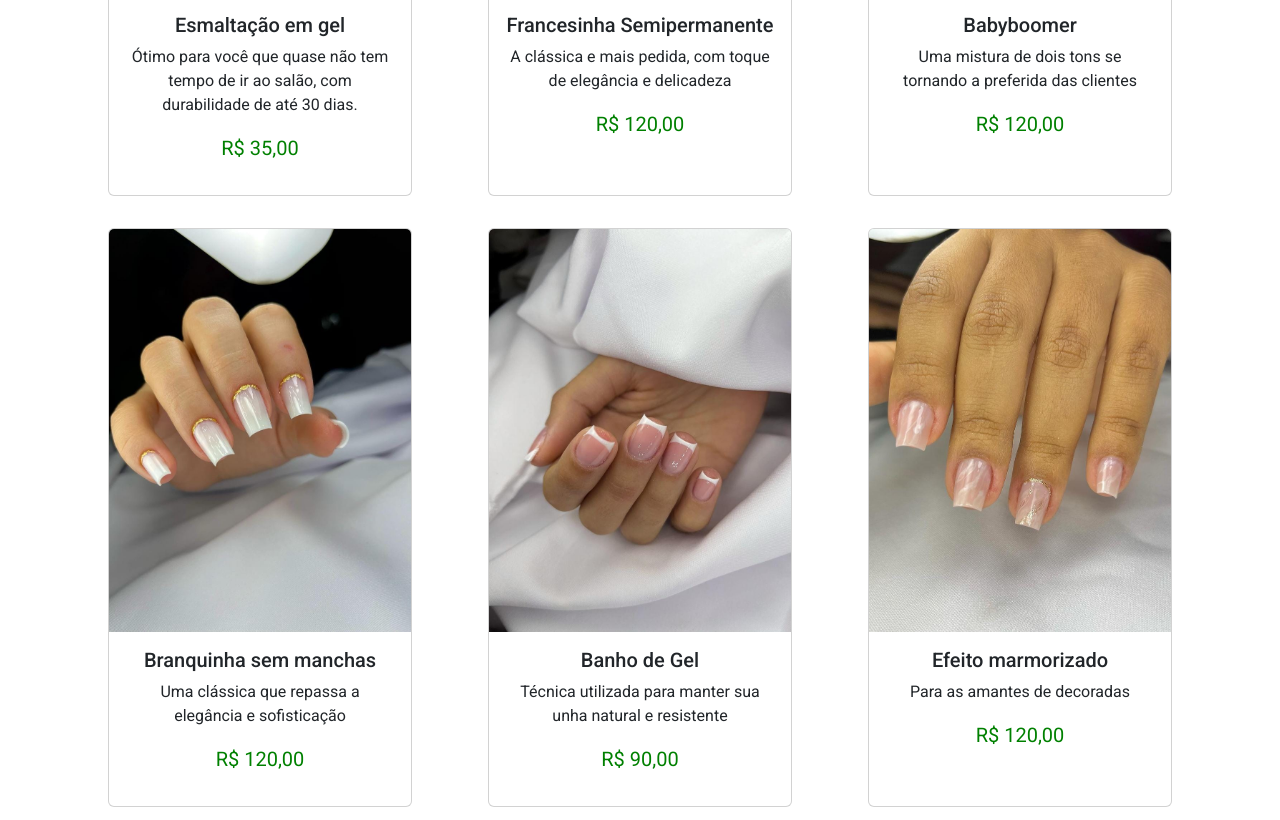
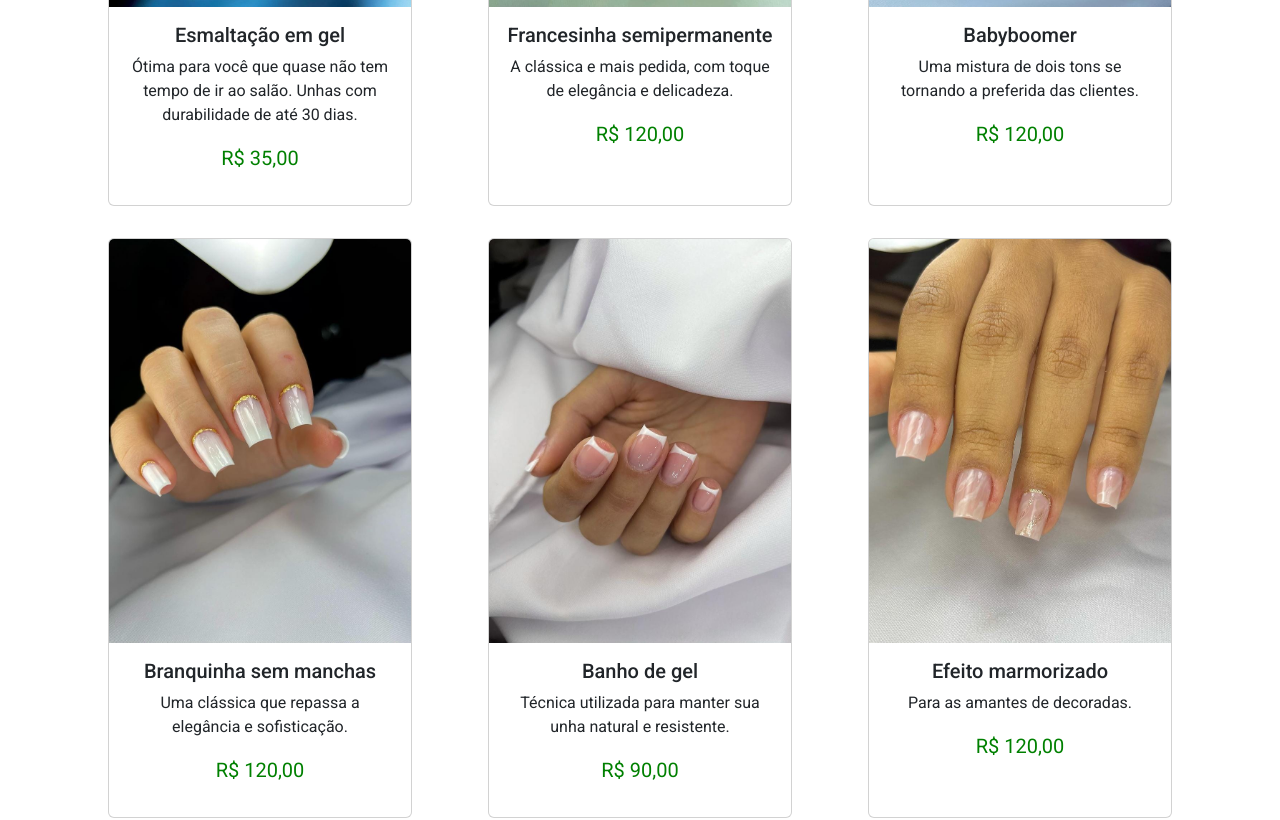
Before and after one commit to R4fael-Andrade/Studio_Manicure, a plain HTML site: page index.html in a window 1280 px wide. Shown: the part 1056-1876 px from the top of the page. Drawn offline with nearby package versions, Linux system fonts and the light colour scheme.

Commit message:
corrigindo descricoes

```diff
--- a/index.html
+++ b/index.html
@@ -100,7 +100,7 @@
         <section id="modelos">
           <div class="container">
             <div class="row">
-              <h2 class="text-tittle text-center text-colored p-4">Modelos</h2>
+              <h1 class="text-tittle text-center text-colored p-4 text-border">Modelos</h1>
             </div>
             <div class="row justify-content-center">
                 <div class="col-sm-12 col-md-6 col-lg-4 col-xl-4 p-3">
@@ -108,7 +108,7 @@
                     <img src="./images/carousel-1.jfif" class="card-img-top w-100" alt="Unha feita com esmaltação em gel">
                     <div class="card-body">
                       <h5 class="text-center">Esmaltação em gel</h5>
-                      <p class="card-text text-center">Ótimo para você que quase não tem tempo de ir ao salão, com durabilidade de até 30 dias.</p>
+                      <p class="card-text text-center">Ótima para você que quase não tem tempo de ir ao salão. Unhas com durabilidade de até 30 dias.</p>
                       <p class="text-preco text-center">R$ 35,00</p>
                     </div>
                   </div>
@@ -118,8 +118,8 @@
                   <div class="card m-auto h-100" style="width: 19rem;">
                     <img src="./images/francesinha-semipermanente.jfif" class="card-img-top w-100" alt=".Unha feita como francesinha">
                     <div class="card-body">
-                      <h5 class="text-center">Francesinha Semipermanente</h5>
-                      <p class="card-text text-center">A clássica e mais pedida, com toque de elegância e delicadeza</p>
+                      <h5 class="text-center">Francesinha semipermanente</h5>
+                      <p class="card-text text-center">A clássica e mais pedida, com toque de elegância e delicadeza.</p>
                       <p class="text-preco text-center">R$ 120,00</p>
                     </div>
                   </div>
@@ -130,7 +130,7 @@
                     <img src="./images/babyboomer.jfif" class="card-img-top w-100" alt="Unha feita babyboomer">
                     <div class="card-body">
                       <h5 class="text-center">Babyboomer</h5>
-                      <p class="card-text text-center">Uma mistura de dois tons se tornando a preferida das clientes</p>
+                      <p class="card-text text-center">Uma mistura de dois tons se tornando a preferida das clientes.</p>
                       <p class="text-preco text-center">R$ 120,00</p>
                     </div>
                   </div>
@@ -141,7 +141,7 @@
                     <img src="./images/branquinha-sem-manchas.jfif" class="card-img-top w-100" alt="Unha feita no modelo branquinha sem manchas">
                     <div class="card-body">
                       <h5 class="text-center">Branquinha sem manchas</h5>
-                      <p class="card-text text-center">Uma clássica que repassa a elegância e sofisticação</p>
+                      <p class="card-text text-center">Uma clássica que repassa a elegância e sofisticação.</p>
                       <p class="text-preco text-center">R$ 120,00</p>
                     </div>
                   </div>
@@ -151,8 +151,8 @@
                   <div class="card m-auto h-100" style="width: 19rem;">
                     <img src="./images/banho-gel.jfif" class="card-img-top w-100" alt="Unha feita banhada em gel">
                     <div class="card-body">
-                      <h5 class="text-center">Banho de Gel</h5>
-                      <p class="card-text text-center">Técnica utilizada para manter sua unha natural e resistente</p>
+                      <h5 class="text-center">Banho de gel</h5>
+                      <p class="card-text text-center">Técnica utilizada para manter sua unha natural e resistente.</p>
                       <p class="text-preco text-center">R$ 90,00</p>
                     </div>
                   </div>
@@ -163,7 +163,7 @@
                     <img src="./images/marmorizado.jfif" class="card-img-top w-100" alt="unha feita com efeito marmorizado">
                     <div class="card-body">
                       <h5 class="text-center">Efeito marmorizado</h5>
-                      <p class="card-text text-center">Para as amantes de decoradas</p>
+                      <p class="card-text text-center">Para as amantes de decoradas.</p>
                       <p class="text-preco text-center">R$ 120,00</p>
                     </div>
                   </div>
@@ -173,8 +173,8 @@
                   <div class="card m-auto h-100" style="width: 19rem;">
                     <img src="./images/borda-camuflada.jfif" class="card-img-top w-100" alt="Unha feita com borda camuflada">
                     <div class="card-body">
-                      <h5 class="text-center">Borda Camuflada</h5>
-                      <p class="card-text text-center">Borda camuflada se torna a 2º queridinha entre as clientes, só para as amantes de sofisticação</p>
+                      <h5 class="text-center">Borda camuflada</h5>
+                      <p class="card-text text-center">Borda camuflada se torna a 2º queridinha entre as clientes, só para as amantes de sofisticação.</p>
                       <p class="text-preco text-center">R$ 120,00</p>
                     </div>
                   </div>
@@ -217,7 +217,7 @@
     </div>
 
     <footer class="text-center">
-      &copy; Todos os direitos reservados - 2024
+      &copy; <span>Todos os direitos reservados - 2024</span>
     </footer>
 
     <script src="https://cdn.jsdelivr.net/npm/bootstrap@5.3.3/dist/js/bootstrap.bundle.min.js"></script>
--- a/main.css
+++ b/main.css
@@ -19,6 +19,10 @@ html, body {
 .text-tittle {
     font-family: "Dancing Script", cursive;
     color: #fff;
+}
+
+.text-border {
+    border-bottom: 1px solid #ff33ff;
 }
 
 #cabecalho .nav .nav-link.active {
```
